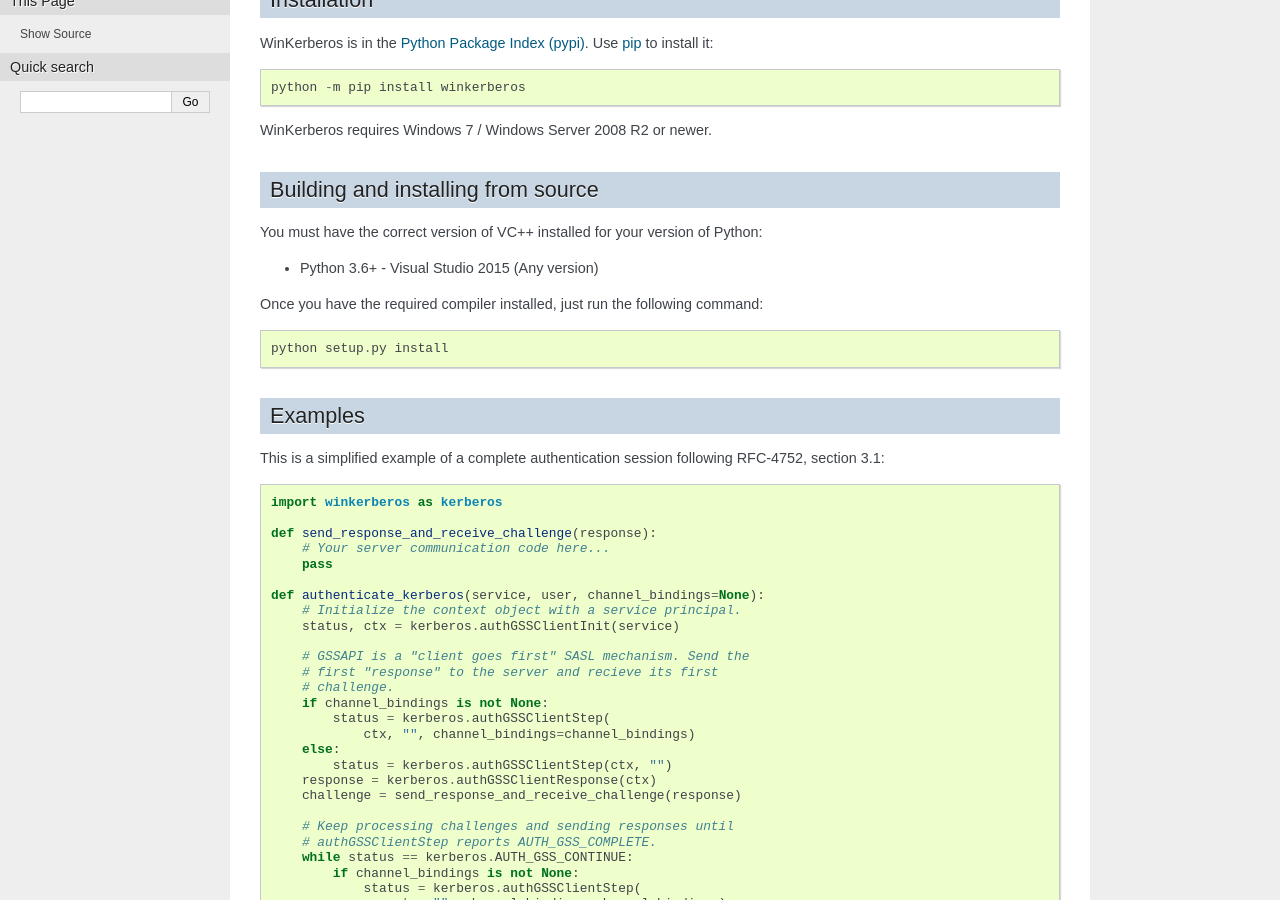
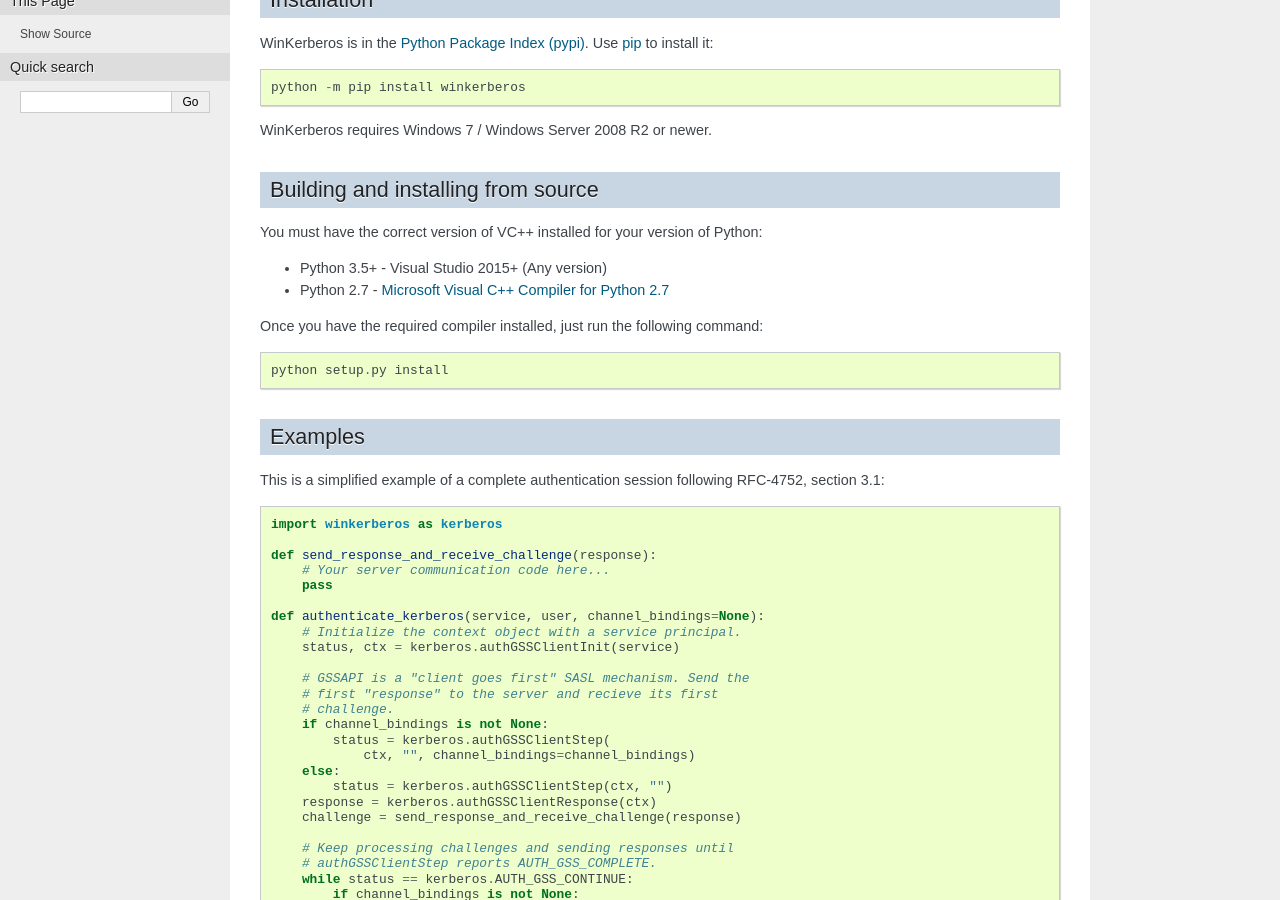
Before and after one commit to mongodb/winkerberos, a Sphinx documentation site: the page built from doc/index.rst, in a window 1280 px wide and 900 px high, scrolled down 409 px. Built offline with Sphinx 7.4.7, drawn with Linux system fonts in a browser that asks for light colours; the version number is read from the project's files by our own code.

```diff
--- a/doc/changelog.rst
+++ b/doc/changelog.rst
@@ -9,7 +9,7 @@ packaging environment. Instead, check ``sys.version`` which is available in any
 python env.  Also remove ``SecPkgContext_Bindings`` definition which has been
 added in ``mingw-w64`` headers.
 - Allow ``channel_bindings=None`` for ``authGSSClientStep``.
-- WinKerberos now requires Python 3.6+.
+- WinKerberos now requires Python 2.7 or Python 3.5+.
 
 Changes in Version 0.8.0
 ------------------------
--- a/doc/index.rst
+++ b/doc/index.rst
@@ -32,7 +32,10 @@ Building and installing from source
 You must have the correct version of VC++ installed for your version of
 Python:
 
-- Python 3.6+ - Visual Studio 2015 (Any version)
+- Python 3.5+ - Visual Studio 2015+ (Any version)
+- Python 2.7 - `Microsoft Visual C++ Compiler for Python 2.7`_
+
+.. _`Microsoft Visual C++ Compiler for Python 2.7`: https://www.microsoft.com/en-us/download/details.aspx?id=44266
 
 Once you have the required compiler installed, just run the following command::
 
--- a/setup.py
+++ b/setup.py
@@ -117,13 +117,16 @@ setup(
     tests_require=tests_require,
     platforms="Windows",
     license="Apache License, Version 2.0",
-    python_requires=">=3.6",
+    python_requires=">=2.7, !=3.0.*, !=3.1.*, !=3.2.*, !=3.3.*, !=3.4.*",
     classifiers=[
         "Development Status :: 4 - Beta",
         "Intended Audience :: Developers",
         "License :: OSI Approved :: Apache Software License",
         "Operating System :: Microsoft :: Windows",
+        "Programming Language :: Python :: 2",
+        "Programming Language :: Python :: 2.7",
         "Programming Language :: Python :: 3",
+        "Programming Language :: Python :: 3.5",
         "Programming Language :: Python :: 3.6",
         "Programming Language :: Python :: 3.7",
         "Programming Language :: Python :: 3.8",
```
Also changed, not shown: README.rst (+5 -2 lines).
